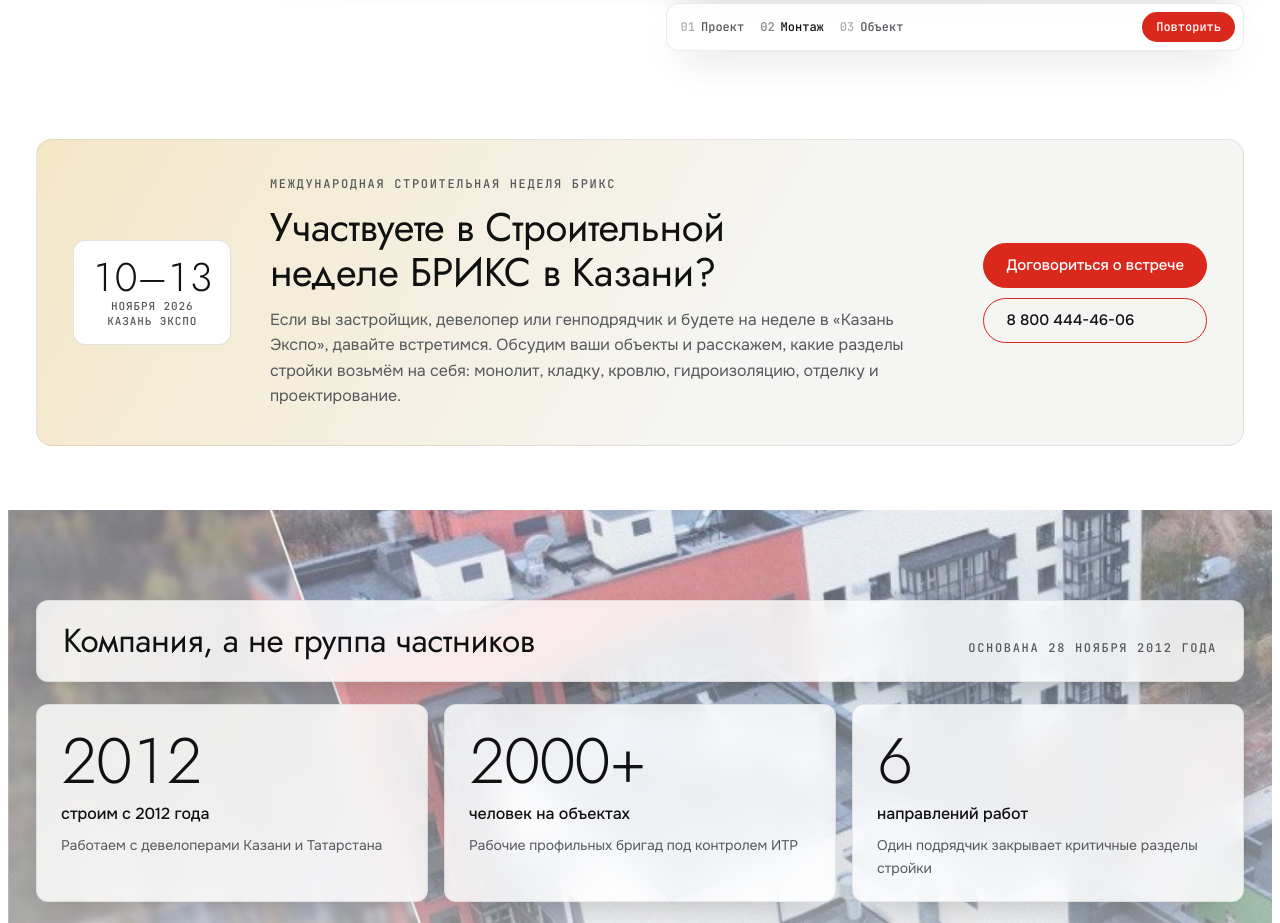
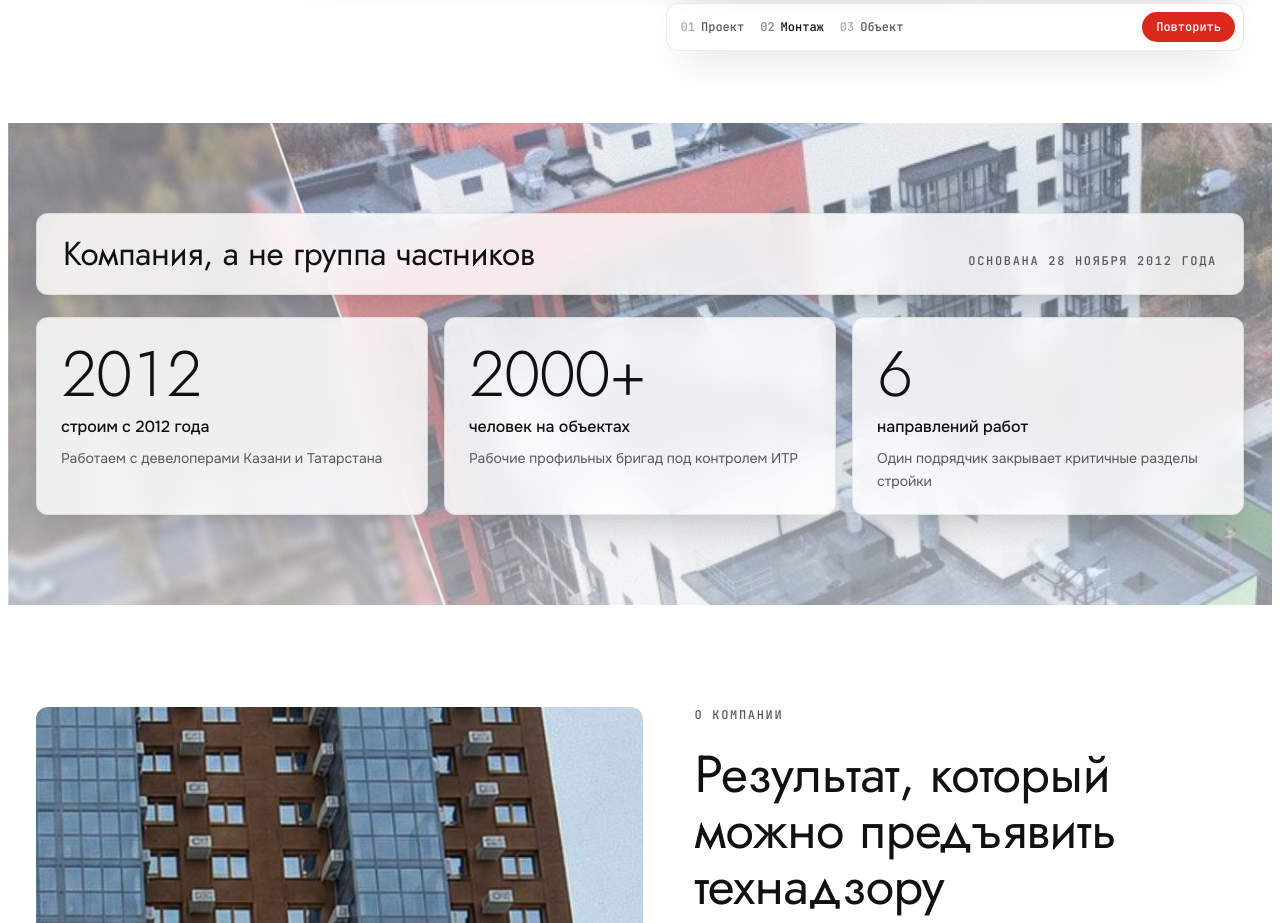
Before and after one commit to damirenero/centurion, a plain HTML site: page index.html in a window 1280 px wide. Shown: the part 840-1763 px from the top of the page. Drawn offline with Linux system fonts and the light colour scheme.

Commit message:
Скрыть баннер Строительной недели БРИКС

```diff
--- a/index.html
+++ b/index.html
@@ -571,7 +571,7 @@ body.lb-open{overflow:hidden}
 </section>
 
 <!-- ================= BRICS ================= -->
-<section class="brics" id="brics" aria-labelledby="brics-h">
+<section class="brics" id="brics" aria-labelledby="brics-h" hidden><!-- скрыто 23.11.2026: убрать hidden, чтобы вернуть баннер -->
   <div class="wrap">
     <div class="brics-card">
       <div class="brics-date"><b>10–13</b><span>ноября 2026<br>Казань Экспо</span></div>
```
